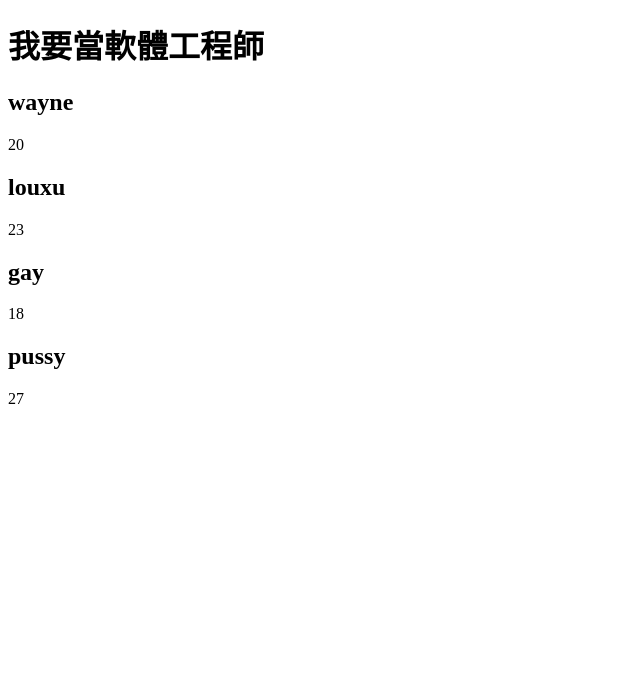
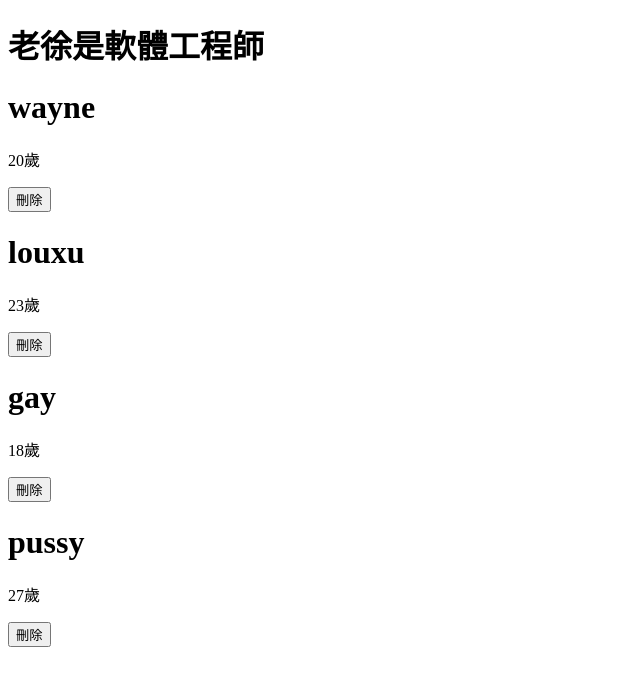
Before and after one commit to iamlouxu/React---challenge, a React (Vite) app: page / in a window 1280 px wide. Shown: the top 686 px of the page, without its empty margins (0-640 px from the left). Built offline with nearby package versions, Linux system fonts and the light colour scheme.

Commit message:
feature - delete button

```diff
--- a/src/App.jsx
+++ b/src/App.jsx
@@ -1,17 +1,21 @@
 import { useState } from "react";
 import BlogList from "./components/BlogList";
-
 function App() {
-  const [blogs, Setblogs] = useState([
+  const [blogs, setBlogs] = useState([
     { name: "wayne", age: 20, id: 1 },
     { name: "louxu", age: 23, id: 2 },
     { name: "gay", age: 18, id: 3 },
     { name: "pussy", age: 27, id: 4 },
   ]);
 
+  function handleList(id) {
+    const newBlog = blogs.filter((blog) => blog.id !== id);
+    setBlogs(newBlog);
+  }
+
   return (
     <>
-      <BlogList blogs={blogs} name="我要當軟體工程師" />
+      <BlogList blogs={blogs} name="老徐是軟體工程師" handleList={handleList} />
     </>
   );
 }
--- a/src/components/BlogList.jsx
+++ b/src/components/BlogList.jsx
@@ -1,11 +1,12 @@
-function BlogList({ blogs, name }) {
+function BlogList({ blogs, name, handleList }) {
   return (
     <>
       <h1>{name}</h1>
       {blogs.map((blog) => (
         <div key={blog.id}>
-          <h2>{blog.name}</h2>
-          <p>{blog.age}</p>
+          <h1>{blog.name}</h1>
+          <p>{blog.age}歲</p>
+          <button onClick={() => handleList(blog.id)}>刪除</button>
         </div>
       ))}
     </>
```
